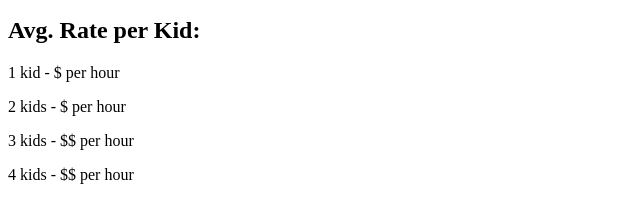
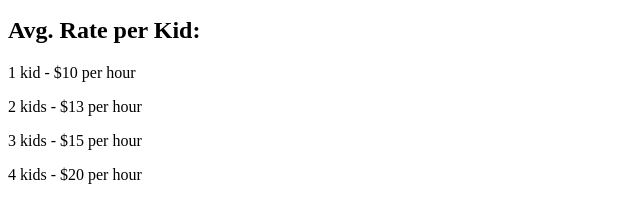
Before and after one commit to julesbruso/julesbruso.github.io, a plain HTML site: page index.html in a window 1280 px wide. Shown: the part 578-800 px from the top of the page, 0-640 px from the left. Drawn offline with Linux system fonts and the light colour scheme; a web font is replaced by a local one.

Commit message:
Update index.html

```diff
--- a/index.html
+++ b/index.html
@@ -1,9 +1,14 @@
+
 <!DOCTYPE html>
 <html>
   <head>
     <meta charset="UTF-8">
     <meta name="viewport" content="width=device-width, initial-scale=1.0">
     <title>homepage for site</title>
+    <link rel=“stylesheet” href=“style.css”>
+   <link rel="preconnect" href="https://fonts.googleapis.com">
+<link rel="preconnect" href="https://fonts.gstatic.com" crossorigin>
+<link href="https://fonts.googleapis.com/css2?family=Kalnia:wght@100..700&family=Limelight&display=swap" rel="stylesheet">
   </head>
   <body>
     <h1>Babysitting by Juliana B.</h1>
@@ -22,12 +27,12 @@
     <h2>Contact Me:</h2>
     <div>
       <h2>Avg. Rate per Kid:</h2>
-      <p>1 kid - $ per hour</p>
-      <p>2 kids - $ per hour</p>
-      <p>3 kids - $$ per hour</p>
-      <p>4 kids - $$ per hour</p>
+      <p>1 kid - $10 per hour</p>
+      <p>2 kids - $13 per hour</p>
+      <p>3 kids - $15 per hour</p>
+      <p>4 kids - $20 per hour</p>
     </div>
-    <div>
+    <div class="dark-blue">
       <img src="" alt="">
       <h2>Name of Person</h2>
       <p>blah blah blah</p>
```
